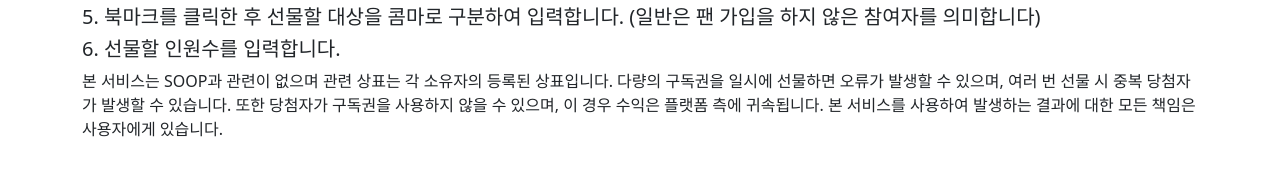
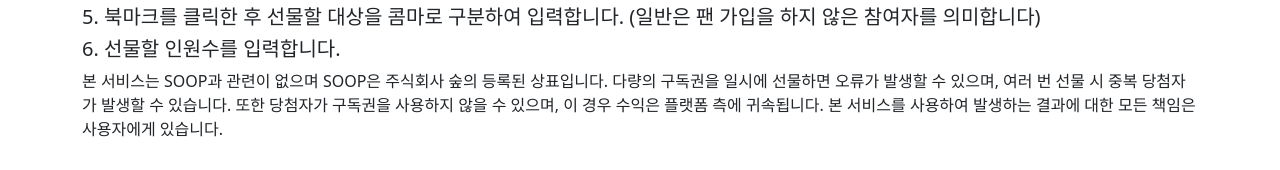
Before and after one commit to jebibot/sp-santa, a website: page docs/index.html in a window 1280 px wide. Shown: the part 775-945 px from the top of the page. Drawn offline with nearby package versions, Linux system fonts and the light colour scheme.

Commit message:
docs: update trademark disclaimer

```diff
--- a/docs/index.html
+++ b/docs/index.html
@@ -42,7 +42,7 @@
     <p class="h5">4. 구독권을 선물할 방송에 들어갑니다.</p>
     <p class="h5">5. 북마크를 클릭한 후 선물할 대상을 콤마로 구분하여 입력합니다. (일반은 팬 가입을 하지 않은 참여자를 의미합니다)</p>
     <p class="h5">6. 선물할 인원수를 입력합니다.</p>
-    <p>본 서비스는 SOOP과 관련이 없으며 관련 상표는 각 소유자의 등록된 상표입니다. 다량의 구독권을 일시에 선물하면 오류가 발생할 수 있으며, 여러 번 선물 시 중복 당첨자가 발생할 수 있습니다. 또한 당첨자가 구독권을 사용하지 않을 수 있으며, 이 경우 수익은 플랫폼 측에 귀속됩니다. 본 서비스를 사용하여 발생하는 결과에 대한 모든 책임은 사용자에게 있습니다.</p>
+    <p>본 서비스는 SOOP과 관련이 없으며 SOOP은 주식회사 숲의 등록된 상표입니다. 다량의 구독권을 일시에 선물하면 오류가 발생할 수 있으며, 여러 번 선물 시 중복 당첨자가 발생할 수 있습니다. 또한 당첨자가 구독권을 사용하지 않을 수 있으며, 이 경우 수익은 플랫폼 측에 귀속됩니다. 본 서비스를 사용하여 발생하는 결과에 대한 모든 책임은 사용자에게 있습니다.</p>
   </div>
 </body>
 </html>
```
